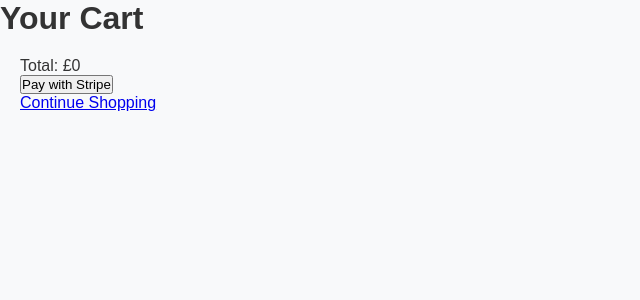
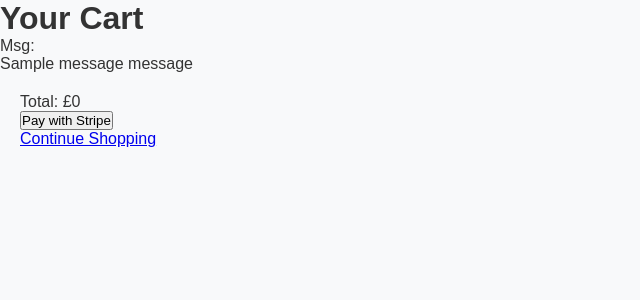
Before and after one commit to saslam1023/Ecommerce, a Django app: page /cart/ in a window 1280 px wide. Shown: the top 300 px of the page, without its empty margins (0-640 px from the left). Run offline with Django 5.2, Linux system fonts and the light colour scheme; one stand-in notice (Sample message) is shown; some libraries are stand-ins or nearby versions.

Commit message:
add to cart functionality (multiple)

```diff
--- /dev/null
+++ b/myshop/store/static/js/cart.js
@@ -0,0 +1,26 @@
+function addToCart(productId) {
+    $.ajax({
+        url: "{% url 'add_to_cart' %}",  // Your Django URL for the add_to_cart view
+        type: "POST",
+        data: {
+            product_id: productId,
+            csrfmiddlewaretoken: '{{ csrf_token }}'
+        },
+        success: function(response) {
+            // Update cart count in the UI
+            $('#cart-count').text(response.cart_count);
+
+            // Display messages
+            var messages = response.messages;
+            if (messages.length > 0) {
+                var messageContainer = $('#message-container');
+                messageContainer.empty();  // Clear previous messages
+
+                messages.forEach(function(message) {
+                    var messageHtml = '<div class="alert alert-' + message.level + '">' + message.message + '</div>';
+                    messageContainer.append(messageHtml);
+                });
+            }
+        }
+    });
+}
--- a/myshop/store/templates/store/cart.html
+++ b/myshop/store/templates/store/cart.html
@@ -8,6 +8,7 @@
     {% load static %}
 
     <script src="https://js.stripe.com/v3/"></script>
+    <script src="{% static 'js/cart.js' %}" defer></script>
     <link rel="stylesheet" href="{% static 'css/styles.css' %}">
 
 </head>
@@ -15,6 +16,15 @@
 
 
 <h1>Your Cart</h1>
+<div id="message-container">Msg: </div>
+
+{% if messages %}
+<div id="messages" class="alert-container">
+    {% for message in messages %}
+        <div class="alert alert-{{ message.tags }}">{{ message }} message</div>
+    {% endfor %}
+</div>
+{% endif %}
 
 <div class="product-container">
 {% for item in products %}
--- a/myshop/store/views.py
+++ b/myshop/store/views.py
@@ -3,6 +3,8 @@ from .models import Product
 from django.contrib.sessions.models import Session
 import stripe
 from django.conf import settings
+from django.http import JsonResponse
+from django.contrib import messages
 
 stripe.api_key = settings.STRIPE_SECRET_KEY
 
@@ -10,11 +12,50 @@ def product_list(request):
     products = Product.objects.all()
     return render(request, 'store/product_list.html', {'products': products})
 
+""" Original
 def add_to_cart(request, product_id):
     cart = request.session.get('cart', {})
     cart[product_id] = cart.get(product_id, 0) + 1
     request.session['cart'] = cart
     return redirect('product_list')
+"""
+
+
+def add_to_cart(request, product_id):
+    # Retrieve the cart from the session or create an empty one if it doesn't exist
+    cart = request.session.get('cart', {})
+
+    # Ensure the product ID is a string
+    product_id = str(product_id)
+
+    # Increment the product quantity if it's already in the cart, otherwise set it to 1
+    if product_id in cart:
+        cart[product_id] += 1
+        messages.success(request, f"Updated quantity for product {product_id}.")
+    else:
+        cart[product_id] = 1
+        messages.success(request, f"Added product {product_id} to cart.")
+
+    # Save the updated cart back to the session
+    request.session['cart'] = cart
+    request.session.modified = True  # Force session save
+
+    # Retrieve messages
+    message_list = []
+    for message in messages.get_messages(request):
+        message_list.append({
+            'level': message.level_tag,
+            'message': message.message
+        })
+
+    # Return a JSON response with a success message and the updated cart count
+    return JsonResponse({
+        'success': True,
+        'cart_count': sum(cart.values()),  # Total items in cart
+        'messages': message_list  # Pass the messages in the response
+    })
+
+
 
 def cart(request):
     cart = request.session.get('cart', {})
```
Also changed, not shown: myshop/store/templates/store/product_list.html (+15 -2 lines), myshop/db.sqlite3.
